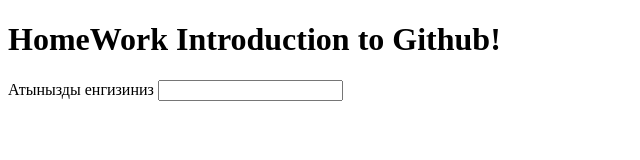
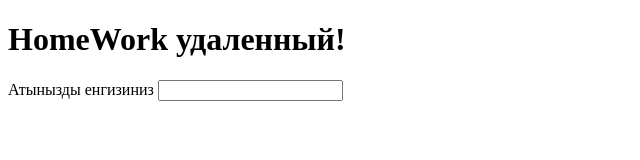
Before and after one commit to Galymbekk/HomeWork-JS, a plain HTML site: page hw2-JS/index.html in a window 1280 px wide. Shown: the whole page, without its empty margins (0-640 px from the left). Drawn offline with Linux system fonts and the light colour scheme.

Commit message:
изменен заголовок

```diff
--- a/hw2-JS/index.html
+++ b/hw2-JS/index.html
@@ -7,7 +7,7 @@
     <link rel="stylesheet" href="css/style.css">
 </head>
 <body>
-    <h1>HomeWork Introduction to Github!</h1>
+    <h1>HomeWork удаленный!</h1>
     <form action="">
         <label for="">Атынызды енгизиниз</label>
         <input type="text">
```
